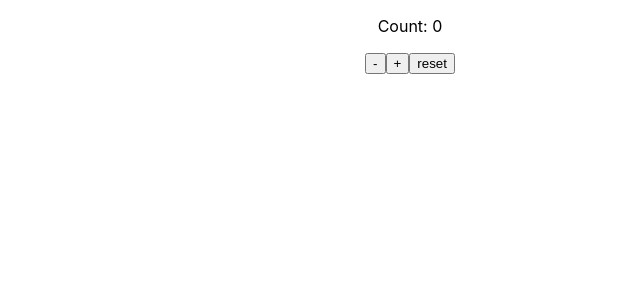
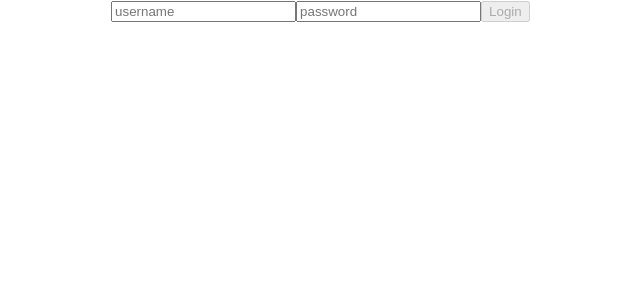
Before and after one commit to Samlogy/testing-learning, a React (Create React App) app: page / in a window 1280 px wide. Shown: the top 300 px of the page, without its empty margins (230-870 px from the left). Built offline with nearby package versions, Linux system fonts and the light colour scheme.

Commit message:
add: * login cpt * login test

```diff
--- a/src/App.tsx
+++ b/src/App.tsx
@@ -1,10 +1,18 @@
 import "./App.css";
 import Counter from "./components/Counter";
+import Login from "./components/Login";
+import { fetchPromise } from "./utils/functions";
 
 export default function App() {
+  // console.log(
+  //   fetchPromise("https://jsonplaceholder.typicode.com/todos/1").then((res) =>
+  //     res.json()
+  //   ).
+  // );
   return (
     <div className="App">
-      <Counter />
+      {/* <Counter /> */}
+      <Login />
     </div>
   );
 }
--- /dev/null
+++ b/src/components/Login.tsx
@@ -0,0 +1,55 @@
+import axios from "axios";
+import { useState } from "react";
+
+export default function Login() {
+  const [error, setError] = useState(false);
+  const [loading, setLoading] = useState(false);
+  const [username, setUsername] = useState("");
+  const [password, setPassword] = useState("");
+  const [user, setUser] = useState<any>({});
+
+  const handleClick = async (e: any) => {
+    e.preventDefault();
+    setLoading(true);
+    try {
+      const { data } = await axios.get(
+        "https://jsonplaceholder.typicode.com/users/1"
+      );
+      setUser(data);
+    } catch {
+      setError(true);
+    }
+    setLoading(false);
+  };
+
+  return (
+    <div className="container">
+      <span className="user" data-testid="user-name">
+        {user?.name}
+      </span>
+      <form>
+        <input
+          type="text"
+          placeholder="username"
+          value={username}
+          onChange={(e) => setUsername(e.target.value)}
+        />
+        <input
+          type="password"
+          placeholder="password"
+          value={password}
+          onChange={(e) => setPassword(e.target.value)}
+        />
+        <button disabled={!username || !password} onClick={handleClick}>
+          {loading ? "please wait" : "Login"}
+        </button>
+        <span
+          data-testid="error"
+          style={{ visibility: error ? "visible" : "hidden" }}
+        >
+          Something went wrong!
+        </span>
+      </form>
+    </div>
+  );
+}
```
Also changed, not shown: 1 other file (tests, documents, lock files or other folders).
